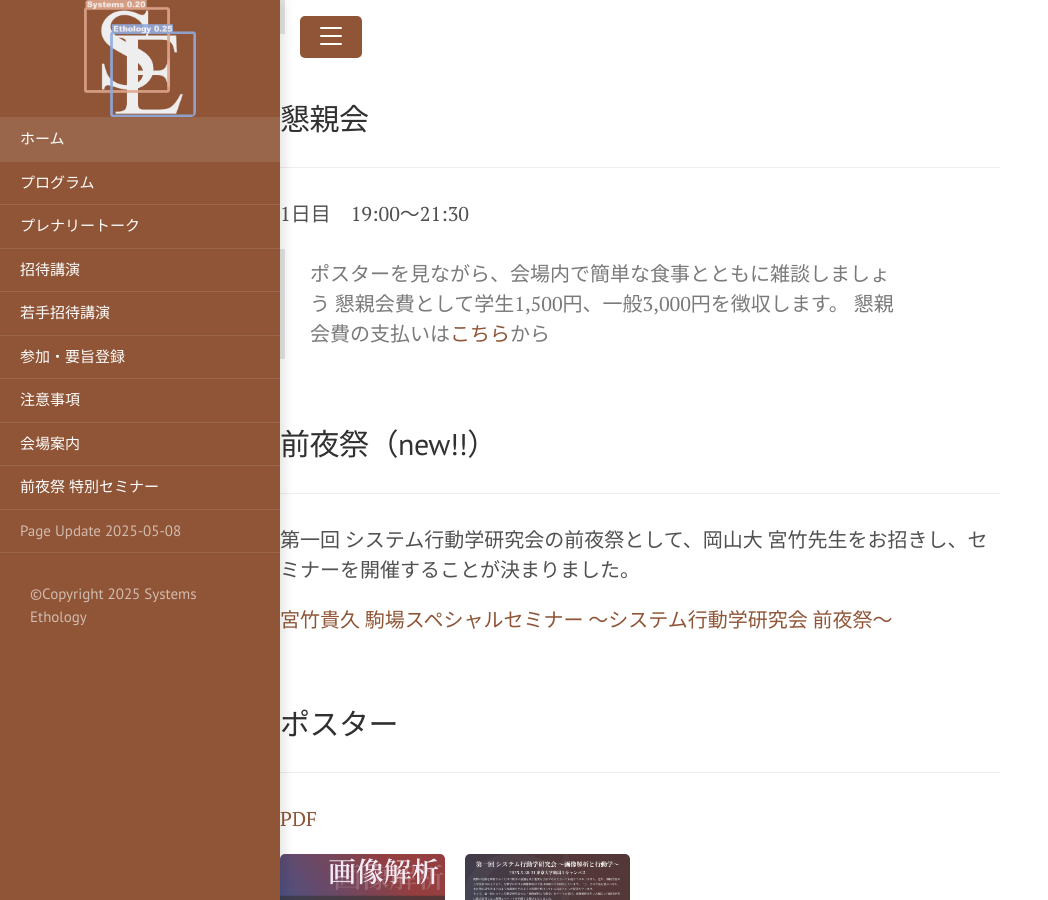
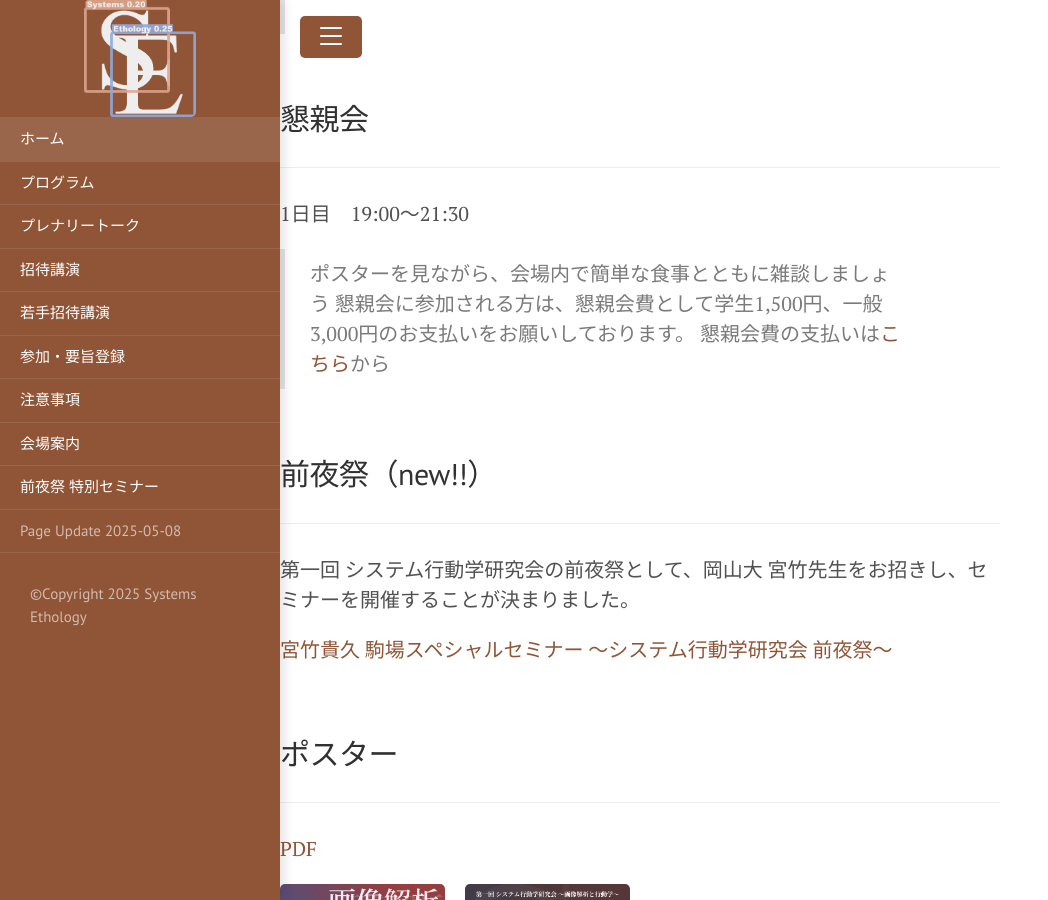
Before and after one commit to SystemsEthology/website, a Jekyll site: the page built from event_01/conference01_home.md, in a window 1280 px wide and 900 px high, scrolled down 1836 px. Shown: the whole window, without its empty margins (0-1048 px from the left). Built offline with Jekyll 4.4.1, drawn with Linux system fonts in a browser that asks for light colours.

Commit message:
Update conference01_home.md

```diff
--- a/event_01/conference01_home.md
+++ b/event_01/conference01_home.md
@@ -47,7 +47,7 @@ title: Home
 1日目　19:00〜21:30
 
 > ポスターを見ながら、会場内で簡単な食事とともに雑談しましょう
-> 懇親会費として学生1,500円、一般3,000円を徴収します。
+> 懇親会に参加される方は、懇親会費として学生1,500円、一般3,000円のお支払いをお願いしております。
 > 懇親会費の支払いは[こちら](https://passmarket.yahoo.co.jp/event/show/detail/02ux05v05pe41.html)から
 
 
```
